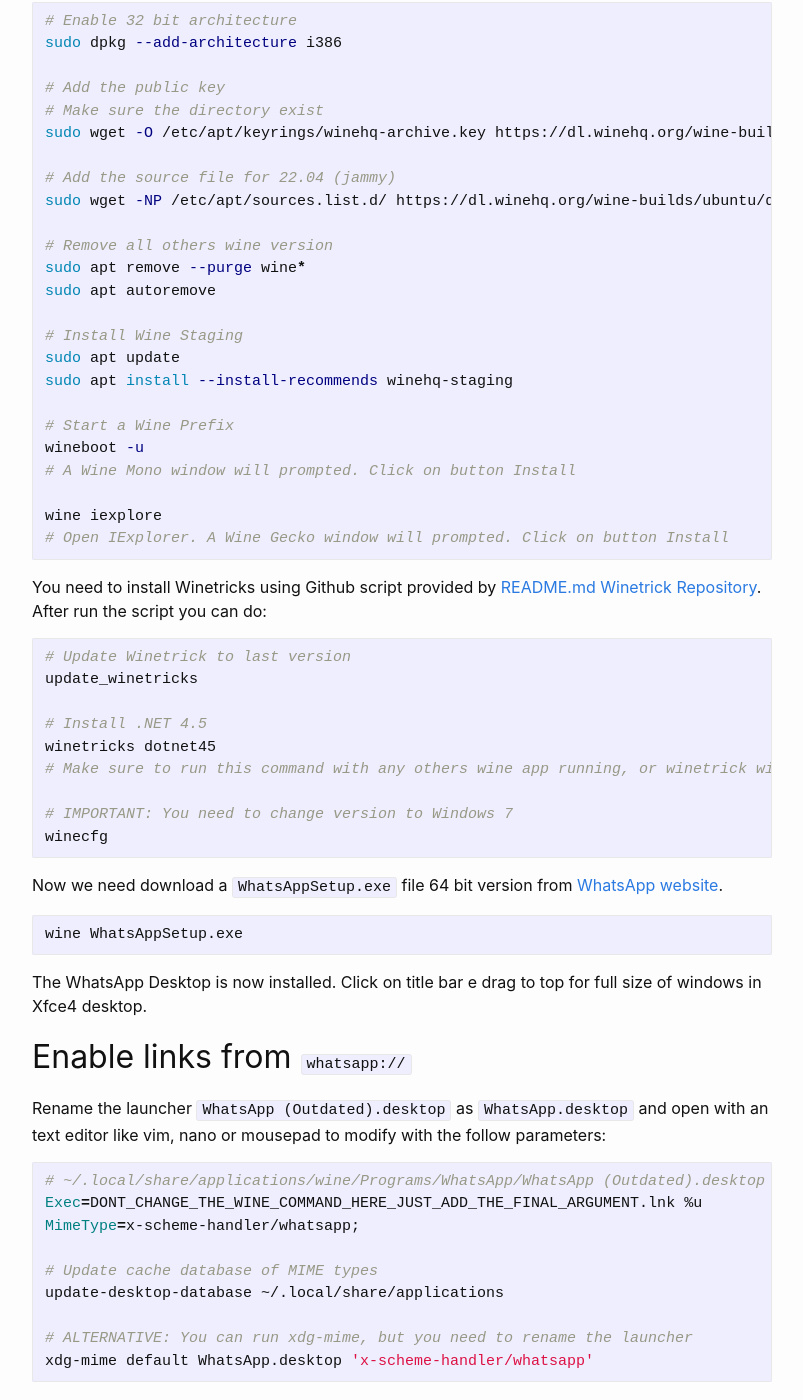
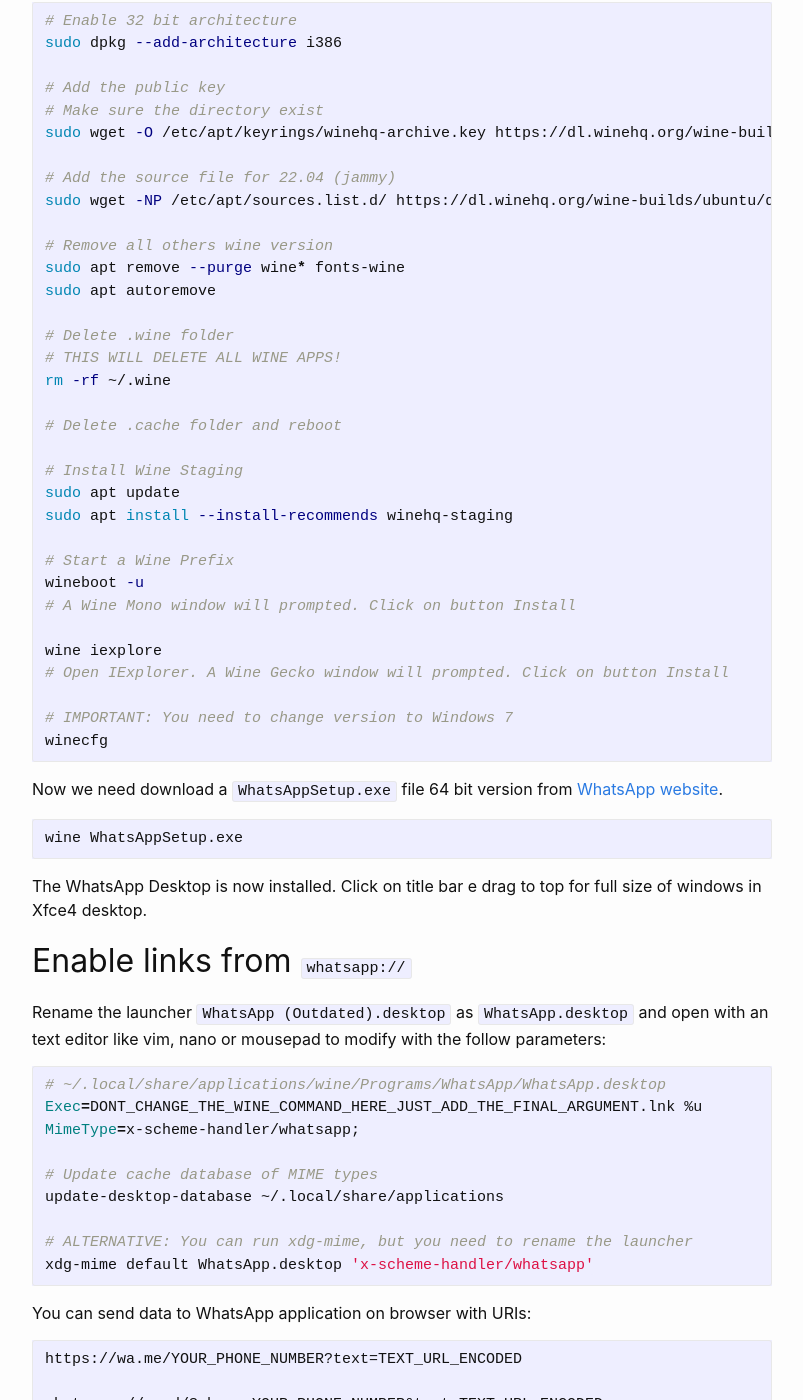
Before and after one commit to ailtonbsj/ailtonbsj.github.io, a Jekyll site: the page built from _posts/2023-05-02-installing-whatsapp-desktop-official-on-linux.md, in a window 1280 px wide and 1400 px high, scrolled down 318 px. Shown: the whole window, without its empty margins (238-1041 px from the left). Built offline with Jekyll 4.4.1, drawn with Linux system fonts in a browser that asks for light colours; comment, search, counter and statistics services are not loaded; some of the changed text lies outside the part shown.

Commit message:
Update whats tutorial

````diff
--- a/_posts/2023-05-02-installing-whatsapp-desktop-official-on-linux.md
+++ b/_posts/2023-05-02-installing-whatsapp-desktop-official-on-linux.md
@@ -20,8 +20,14 @@ sudo wget -O /etc/apt/keyrings/winehq-archive.key https://dl.winehq.org/wine-bui
 sudo wget -NP /etc/apt/sources.list.d/ https://dl.winehq.org/wine-builds/ubuntu/dists/jammy/winehq-jammy.sources
 
 # Remove all others wine version
-sudo apt remove --purge wine*
+sudo apt remove --purge wine* fonts-wine
 sudo apt autoremove
+
+# Delete .wine folder
+# THIS WILL DELETE ALL WINE APPS!
+rm -rf ~/.wine
+
+# Delete .cache folder and reboot
 
 # Install Wine Staging
 sudo apt update
@@ -33,17 +39,6 @@ wineboot -u
 
 wine iexplore
 # Open IExplorer. A Wine Gecko window will prompted. Click on button Install
-```
-
-You need to install Winetricks using Github script provided by [README.md Winetrick Repository](https://github.com/Winetricks/winetricks). After run the script you can do:
-
-```bash
-# Update Winetrick to last version
-update_winetricks
-
-# Install .NET 4.5
-winetricks dotnet45
-# Make sure to run this command with any others wine app running, or winetrick will waiting process finished!
 
 # IMPORTANT: You need to change version to Windows 7
 winecfg
@@ -62,7 +57,7 @@ The WhatsApp Desktop is now installed. Click on title bar e drag to top for full
 Rename the launcher `WhatsApp (Outdated).desktop` as `WhatsApp.desktop` and open with an text editor like vim, nano or mousepad to modify with the follow parameters:
 
 ```bash
-# ~/.local/share/applications/wine/Programs/WhatsApp/WhatsApp (Outdated).desktop
+# ~/.local/share/applications/wine/Programs/WhatsApp/WhatsApp.desktop
 Exec=DONT_CHANGE_THE_WINE_COMMAND_HERE_JUST_ADD_THE_FINAL_ARGUMENT.lnk %u
 MimeType=x-scheme-handler/whatsapp;
 
````
Also changed, not shown: other parts of _posts/2023-05-02-installing-whatsapp-desktop-official-on-linux.md (+2 -2 lines).
